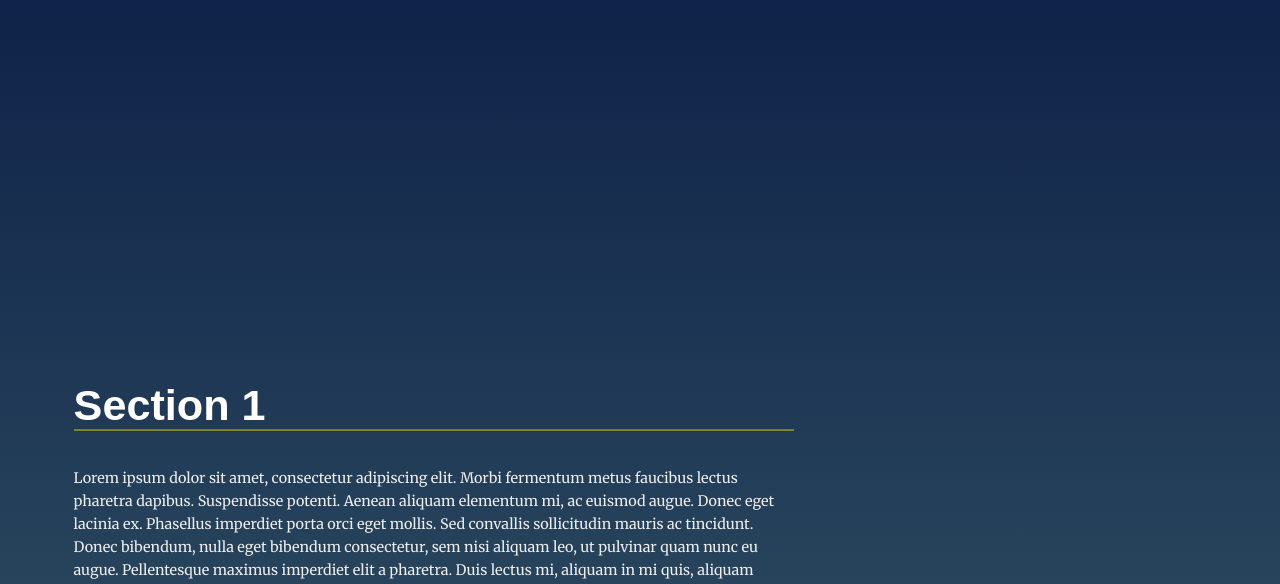
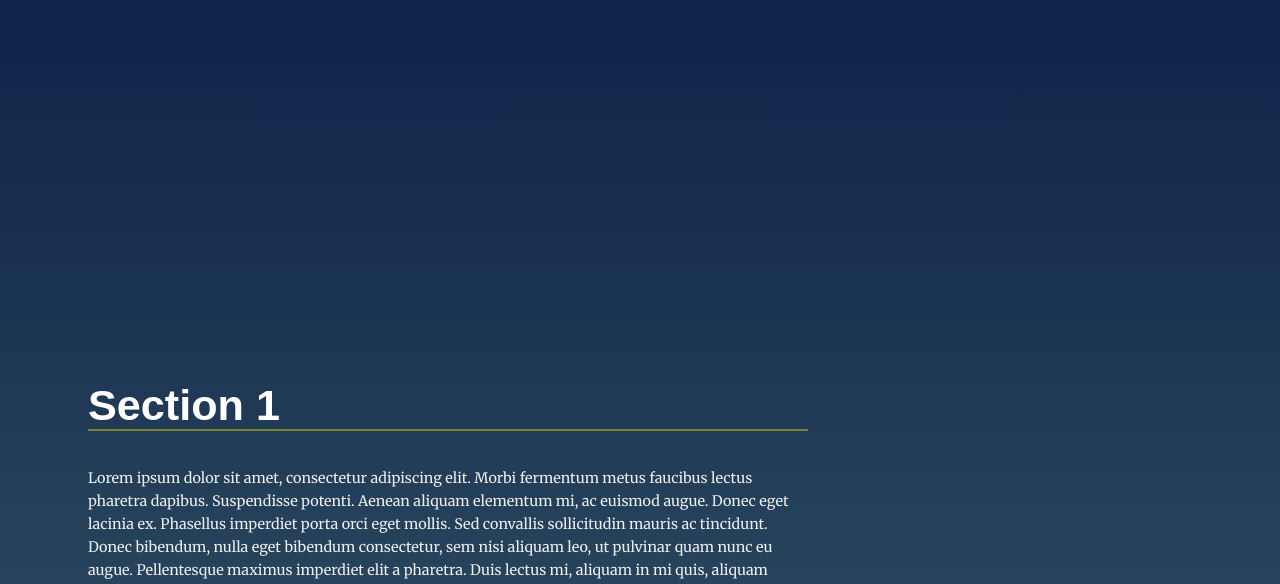
Before and after one commit to nadeesani-navaratne/Landing-page-Udacity, a plain HTML site: page index.html in a window 1280 px wide. Shown: the part 362-946 px from the top of the page. Drawn offline with Linux system fonts and the light colour scheme.

```diff
--- a/css/styles.css
+++ b/css/styles.css
@@ -380,6 +380,8 @@
 /* Medium devices (landscape tablets, 768px and up) */
 
 @media only screen and (min-width: 768px) {
+
+
     .navbar__menu li {
         width: 40%;
         align-content: space-around;
@@ -398,6 +400,13 @@
         text-align: center;
         font-size: 4vh;
     }
+
+    .landing__container {
+        max-width: 50em;
+        padding: 5em;
+        max-height: 100vh;
+    }
+
     section.your-active-class {
         font-size: 2vh;
         margin-top: 28%;
@@ -406,6 +415,7 @@
         margin-top: 2vh;
         padding-top: 120px;
         padding-bottom: 10px;
+        padding-top: 4vh;
         position: absolute;
         top: 50%;
         font-size: 1.8vh;
@@ -413,7 +423,7 @@
         transform: translateY(-50%);
     }
     section:nth-of-type(odd) .landing__container {
-        padding-top: 50px;
+        padding-top: 120px;
         padding-bottom: 70px;
         margin-top: 2vh;
         position: absolute;
--- a/js/app.js
+++ b/js/app.js
@@ -19,8 +19,6 @@
 sectionIDs.forEach(section => {
     addListItems(section);
 });
-
-/*navBar.style.cssText = 'height:35px; display:flex; justify-content:space-around; margin-top:10px';*/
 
 let elementsLi = document.querySelectorAll('ul#navbar__list > li a');
 
```
